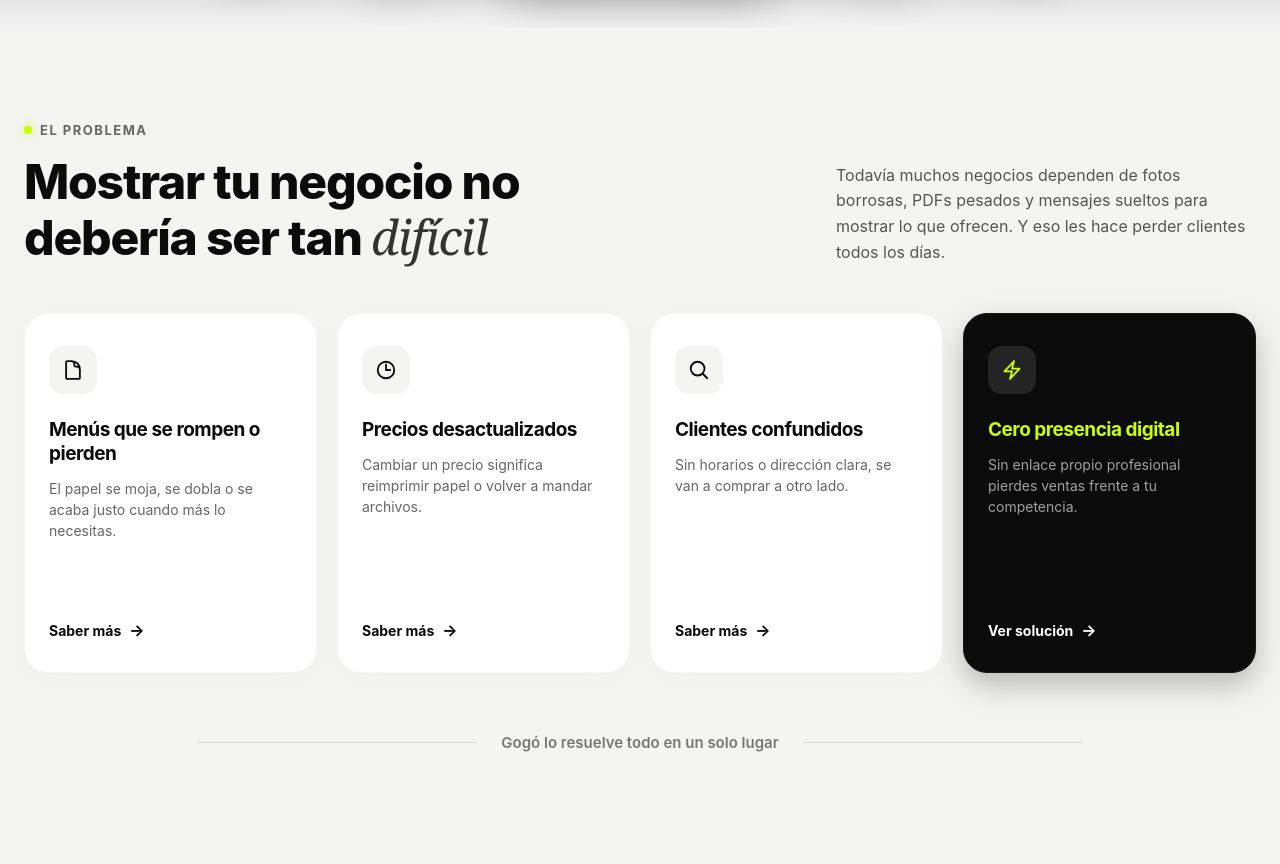
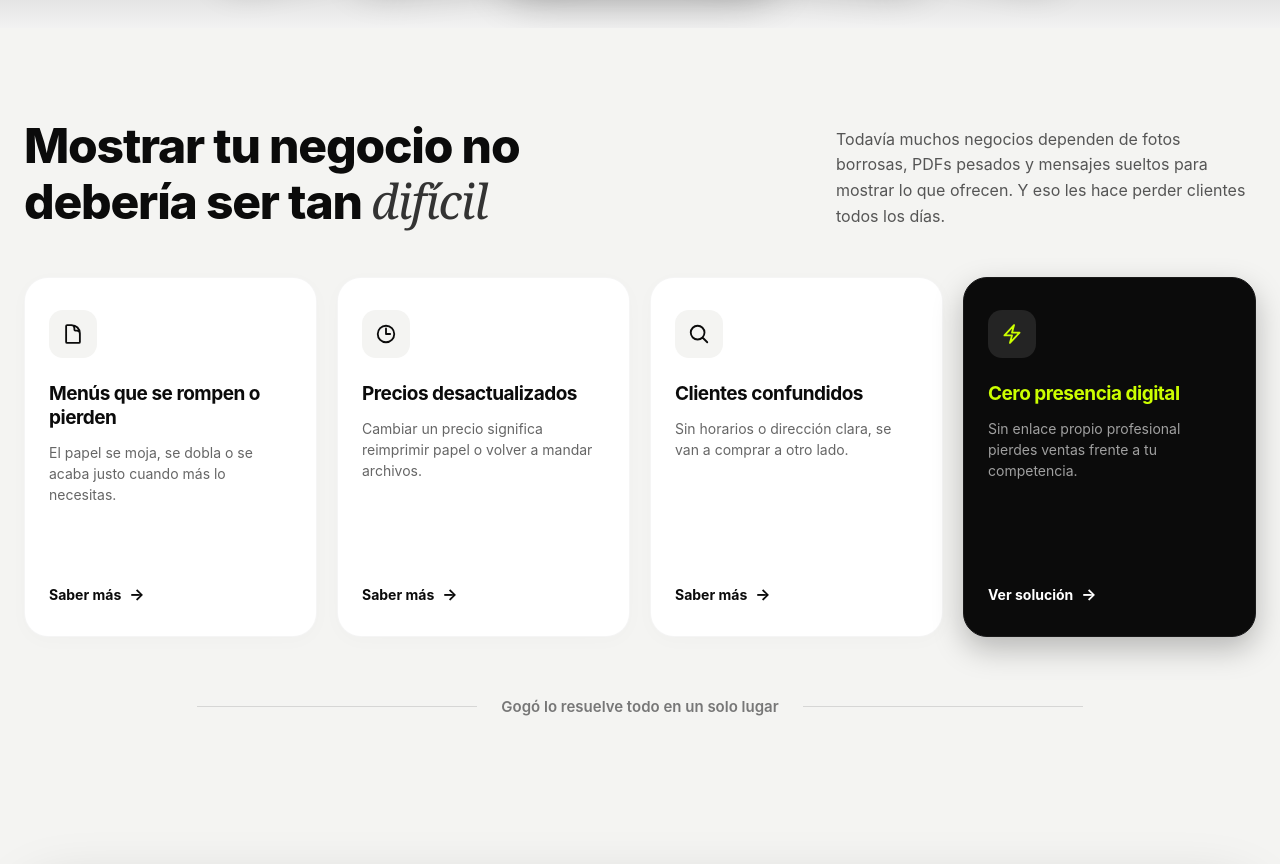
Before and after one commit to cristobaleduardo315-del/gogo-web, a plain HTML site: page index.html in a window 1280 px wide. Shown: the part 1020-1884 px from the top of the page. Drawn offline with Linux system fonts and the light colour scheme.

Commit message:
Sección El Problema: quitar la etiqueta y el puntito verde

```diff
--- a/index.html
+++ b/index.html
@@ -982,9 +982,6 @@
     <!-- Header Asimétrico -->
     <div class="problema-header">
       <div class="header-left">
-        <span class="problema-kicker">
-          <span class="kicker-dot"></span> EL PROBLEMA
-        </span>
         <h2 class="problema-title">
           Mostrar tu negocio no debería ser tan <span>difícil</span>
         </h2>
```
